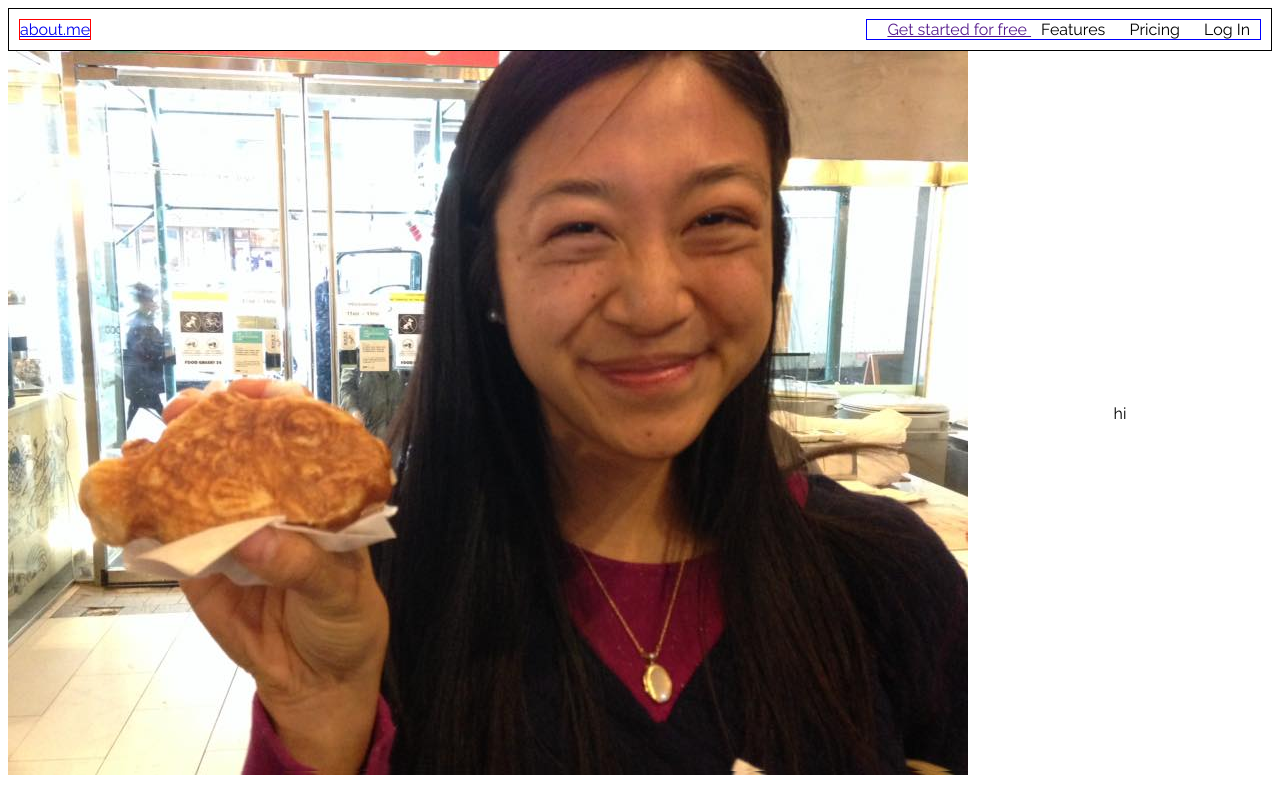
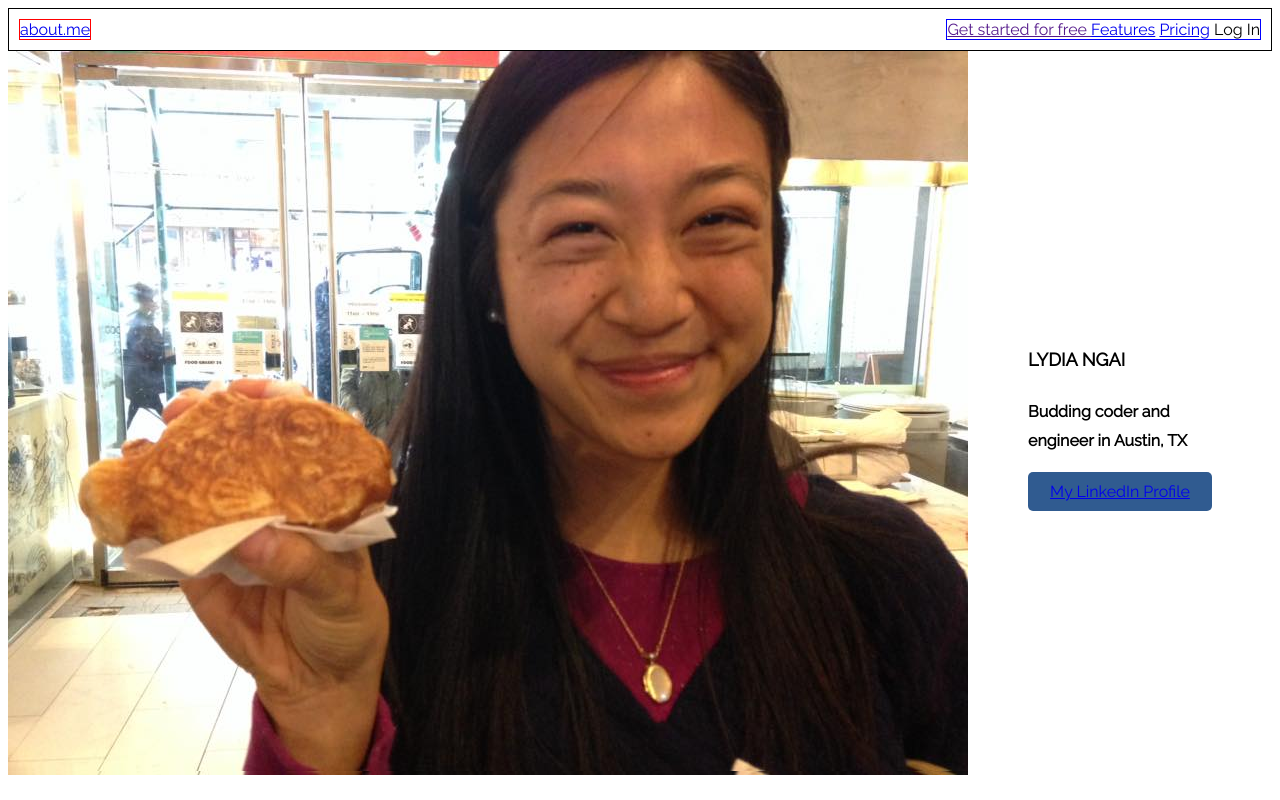
Before and after one commit to snowpeech/flexbox-profile-site, a plain HTML site: page index.html in a window 1280 px wide. Drawn offline with Linux system fonts and the light colour scheme.

Commit message:
text in progress

```diff
--- a/index.html
+++ b/index.html
@@ -7,24 +7,33 @@
 </head>
 <body>
 	<div class="navbar">
-		<div class="about"> <a href="index.html">about.me</a> </div>
-		<div id="space">
-			<a class="nav-link" id="double"> <a href=""> Get started for free </a></a>
-			<a class="nav-link"> Features </a>
-			<a class="nav-link"> Pricing </a>
-			<a class="nav-link"> Log In </a>
+		<div class="nav1"> <a href="index.html">about.me</a> </div>
+		<div class="nav2" ">
+			<a href=""> Get started for free </a>
+			<a href="https://about.me/features">Features</a>
+			<a href="https://about.me/pricing">Pricing</a>
+			<a> Log In </a>
 		</div>
 	</div>
 
 	<div class="content">
-		<div id="image">
+		<div class="image">
 			<img src="face1.jpg">
 		</div>
 
 		<div class="text">
-			hi
+			<h1><font size="4">LYDIA NGAI</font></h1>
+			<h2><font size="3">Budding coder and engineer in Austin, TX</font></h2>
+
+
+			<div class="button">
+				<a target="_blank" href="https://www.linkedin.com/in/lydiangai/">
+					My LinkedIn Profile
+				</a>
+
+			</div>
+
 		</div>
-	</div>
 
 </body>
 </html>
--- a/styles.css
+++ b/styles.css
@@ -7,28 +7,26 @@ body {font-family: 'Raleway', sans-serif; }
 	justify-content: flex-end;
 }
 
-.nav-link {
-	padding: 0px 10px;
-}
-
-.about{
+.nav1{
 	border: 1px solid red;
 	margin-right: auto;
 }
 
-#space {
+.nav2 {
 	border: 1px solid blue;
+	justify-content: space-between;
 }
 
 .content {
 	display: flex;
+	height: 100%;
 }
 
-#image {
+.image {
 	background-image: url(face1.jpg);
 	background-size: cover;
 	flex:2;
-	height: 100%;
+	height: 100%
 	background-position: center;
 	background-repeat: no-repeat;
 }
@@ -37,5 +35,21 @@ body {font-family: 'Raleway', sans-serif; }
 	justify-content: center;
 	align-self: center;
 	flex: 1;
+	text-align: left;
+	height: 100%;
+	padding: 60px;
+}
+
+.button {
+	background-color: #305B90;
 	text-align: center;
+	color: white;
+	border-radius: 5px;
+	padding: 10px;
+	text-decoration: none;
 }
+
+.button a:visited {
+	color: white;
+	text-decoration: none;
+}
```
